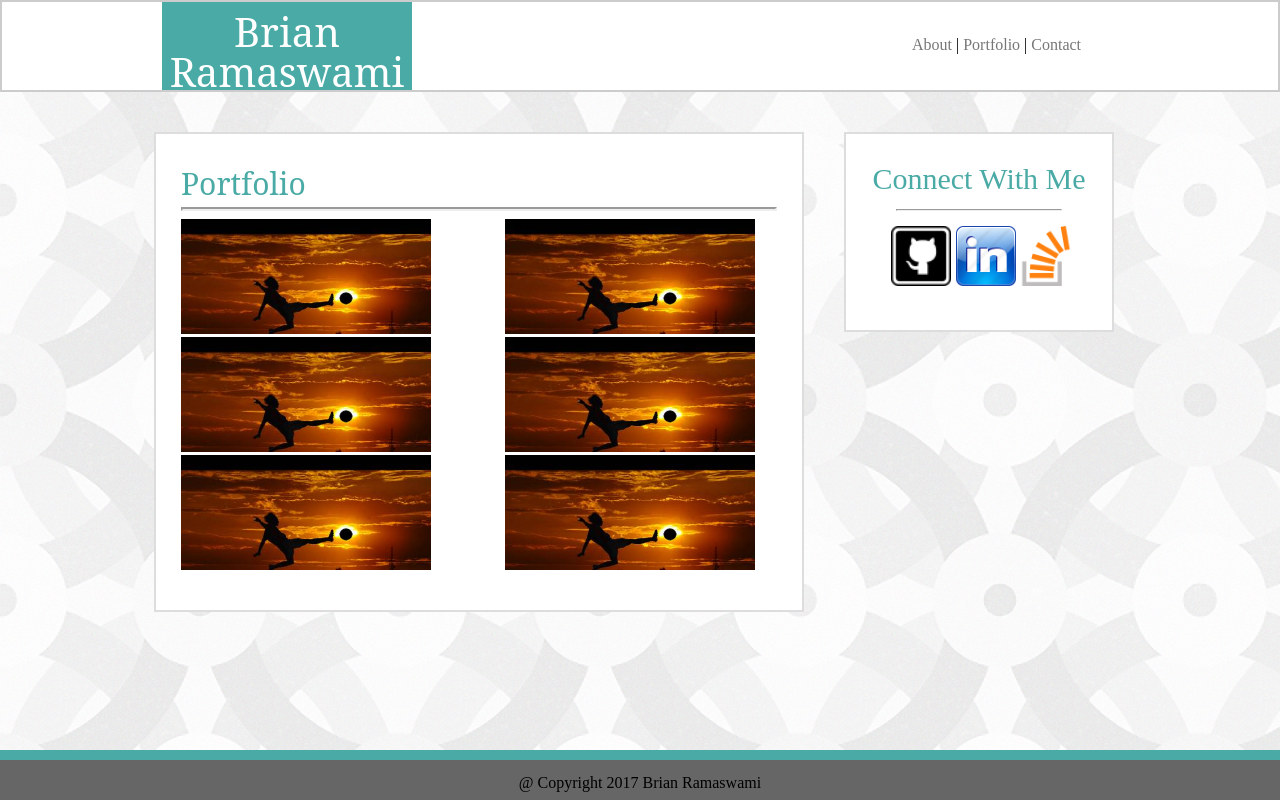
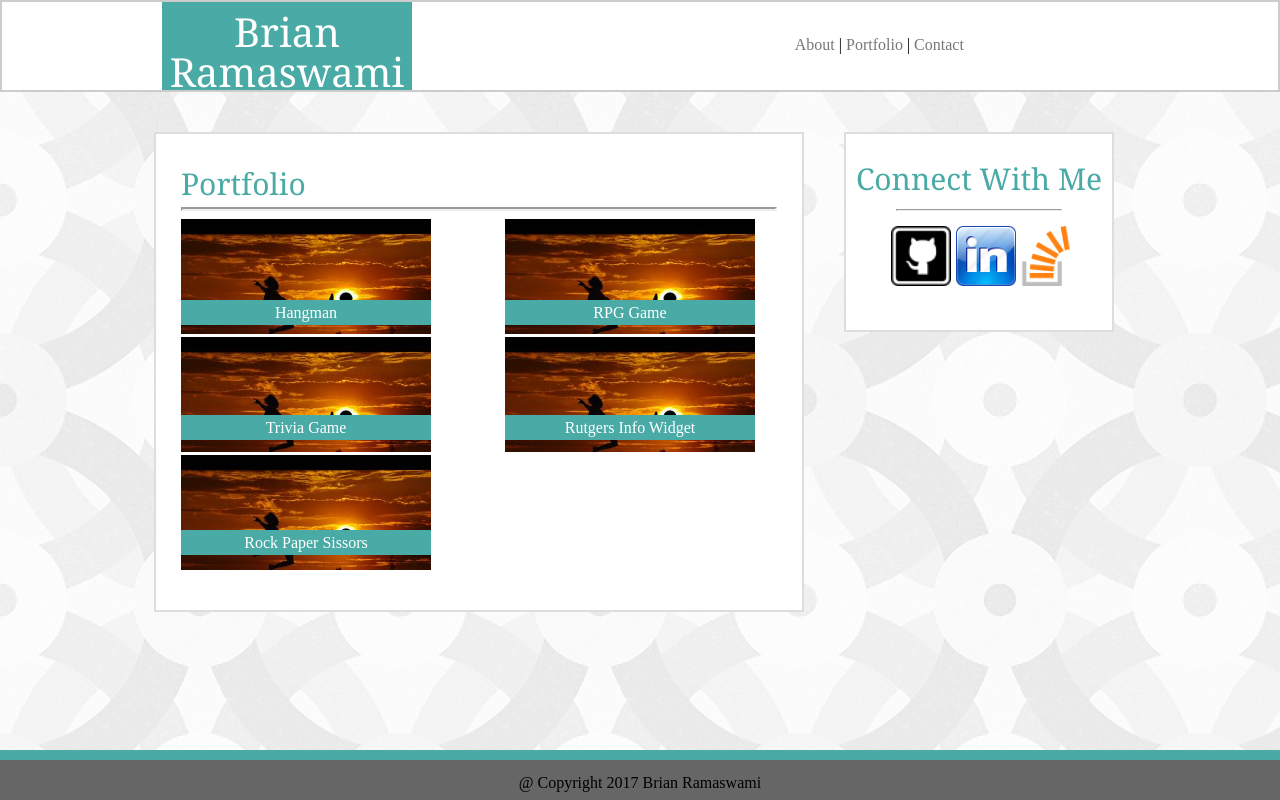
Before and after one commit to brianramaswami/Basic-Portfolio, a plain HTML site: page portfolio.html in a window 1280 px wide. Drawn offline with Linux system fonts and the light colour scheme.

Commit message:
revised portfolio

```diff
--- a/assets/css/style.css
+++ b/assets/css/style.css
@@ -1,5 +1,6 @@
 body{
 	background-image: url("../images/backgroundimage.png");
+	min-width: 1125px;
 }
 
 .wrapper{
@@ -33,7 +34,7 @@ margin-top: 0px;
 margin-bottom: 0px;
 font-size: 40px;
 color: #ffffff;
-font-family: 'serif';
+font-family: 'Georgia', Times, 'Times New Roman', serif;
 text-align: center;
 padding-top: 10px;
 }
@@ -42,11 +43,11 @@ padding-top: 10px;
 	box-sizing: border-box;
 	width: 200px;
 	height: 25px;
-	margin-left: 500px;
+	margin-left: 30%;
 	margin-top: 35px;
 	border-color: black;
 	border: 1px;
-	background-color: #ffffff;
+	background-color: clear;
 	float: left;
 }
 
@@ -56,6 +57,9 @@ a:link{
  font: 'Georgia';
 }
 
+a:hover{
+	background-color: #4aaaa5;
+}
 a:visited{
 	color: #777777;
 }
@@ -80,7 +84,7 @@ left: -50px;
 
 #about_me{
 	color:#4aaaa5;
-	font-family:'serif';
+	font-family: 'Georgia', Times, 'Times New Roman', serif;
 	font-size: 30px;
 }
 
@@ -100,6 +104,66 @@ border-width: 2px;
 	padding-left: 15px;
 }
 
+#portfolio_tag0{
+	z-index: 100%;
+	position: absolute;
+	color: #ffffff;
+	background-color: #4aaaa5;
+	width: 250px;
+	height: 20px;
+	padding-top: 5px;
+	top: 300px;
+	text-align: center;
+}
+
+#portfolio_tag1{
+	z-index: 100%;
+	position: absolute;
+	color: #ffffff;
+	background-color: #4aaaa5;
+	width: 250px;
+	height: 20px;
+	padding-top: 5px;
+	top: 300px;
+	left: 505px;
+	text-align: center;
+}
+#portfolio_tag2{
+z-index: 100%;
+	position: absolute;
+	color: #ffffff;
+	background-color: #4aaaa5;
+	width: 250px;
+	height: 20px;
+	padding-top: 5px;
+	top: 415px;
+	text-align: center;
+}
+
+#portfolio_tag3{
+	z-index: 100%;
+	position: absolute;
+	color: #ffffff;
+	background-color: #4aaaa5;
+	width: 250px;
+	height: 20px;
+	padding-top: 5px;
+	top: 415px;
+	left: 505px;
+	text-align: center;
+}
+
+#portfolio_tag4{
+	z-index: 100%;
+	position: absolute;
+	color: #ffffff;
+	background-color: #4aaaa5;
+	width: 250px;
+	height: 20px;
+	padding-top: 5px;
+	top: 530px;
+	text-align: center;
+}
 
 #block3{
 box-sizing: border-box;
@@ -112,9 +176,8 @@ text-align: center;
 padding-top: 30px;
 margin-left: 40px;
 margin-top: 40px;
-margin-right: 140px;
 color: #4aaaa5;
-font: 'serif';
+font-family: 'Georgia', Times, 'Times New Roman', serif;
 font-size: 30px;
 }
 
--- a/portfolio.html
+++ b/portfolio.html
@@ -1,13 +1,15 @@
-<!-- -->
+<!-- --><!-- -->
 <!DOCTYPE html>
 <html>
 <head>
+	<title>Portfolio</title>
 	<link rel="stylesheet" type="text/css" href="assets/css/reset.css">
 	<link rel="stylesheet" type="text/css" href="assets/css/style.css">
 </head>
 
 
-
+<body>
+	<div class="wrapper">
 		<header id="headerblock">
 			<div class="aboutMe">
 				<h1 id="myname">Brian Ramaswami</h1> <!--Brian Ramaswami-->
@@ -20,20 +22,25 @@
 			</div>
 		</header>
 
-<body>
+
 			<div id="block2">
 				<h2 id="about_me">Portfolio</h2> <!--About Me-->
 				<hr id="line">
 			<!--line on page-->
-
 				<div id="portfolio_pics">
+					<!-- <div id="img1"> -->
 						<img id="biopic0" src="assets/images/lorempixel.jpg" height="115" width="250">
+						<p id="portfolio_tag0">Hangman</p>
+					<!-- </div> -->
 				<!--Image of me-->
 					<img id="biopic1" src="assets/images/lorempixel.jpg" height="115" width="250" style="margin-left: 70px">
+					<p id="portfolio_tag1">RPG Game</p>
 					<img id="biopic2" src="assets/images/lorempixel.jpg" height="115" width="250">
+					<p id="portfolio_tag2">Trivia Game</p>
 					<img id="biopic3" src="assets/images/lorempixel.jpg" height="115" width="250" style="margin-left: 70px">
+					<p id="portfolio_tag3">Rutgers Info Widget</p>
 					<img id="biopic4" src="assets/images/lorempixel.jpg" height="115" width="250">
-				<img id="biopic5" src="assets/images/lorempixel.jpg" height="115" width="250" style="margin-left: 70px">
+					<p id="portfolio_tag4">Rock Paper Sissors</p>
 				</div>
 			</div>
 
@@ -48,7 +55,7 @@
 					<a id="githublink" href="https://github.com/brianramaswami">
 					<img border="0" src="assets/images/github.png" width="60" height="60">
 					</a>
-			</div>
+
 		<!-- Github logo with link-->
 
 					<a id="linkedinlink" href="https//www.linkedin.com/in/brianramaswami">
@@ -59,11 +66,12 @@
 					<a id="stackoverflowlink" href="https://stackoverflow.com/users/7596622/brian-ramaswami">
 					<img border="0" src="assets/images/Stack_Overflow.png" width="60" height="60">
 					</a>
+					<!--stackoverflow logo with link-->
 				</div>
 			</div>
 
-<!--Linkedin logo with link-->
-</body>
+
+	</div>
 
 	<!-- A Footer-->
 	<footer id="Footer">
@@ -71,5 +79,5 @@
 			@ Copyright 2017 Brian Ramaswami
 		</p>
 	</footer>
-
+</body>
 </html>
```
Also changed, not shown: contact.html (+18 -12 lines), index.html (+2 -1 lines). Lines whose indentation alone changed are shown as unchanged.
